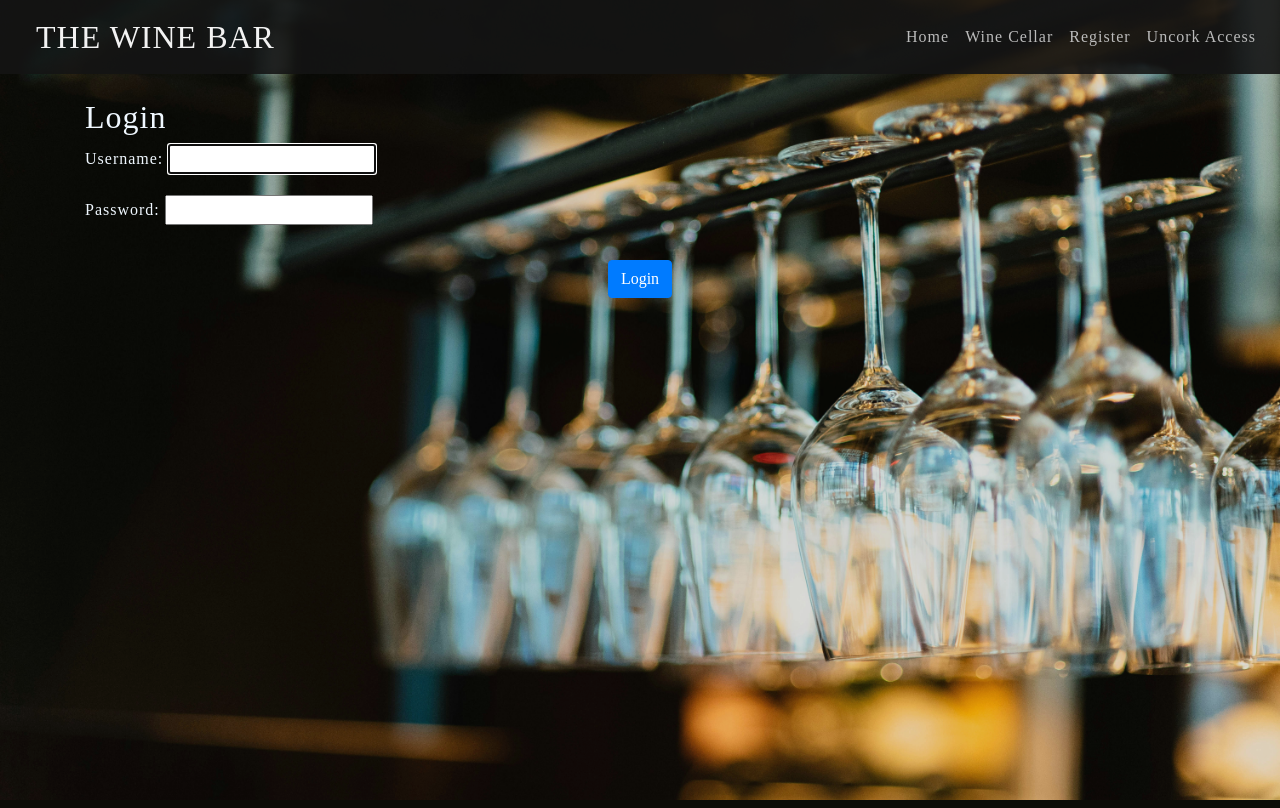
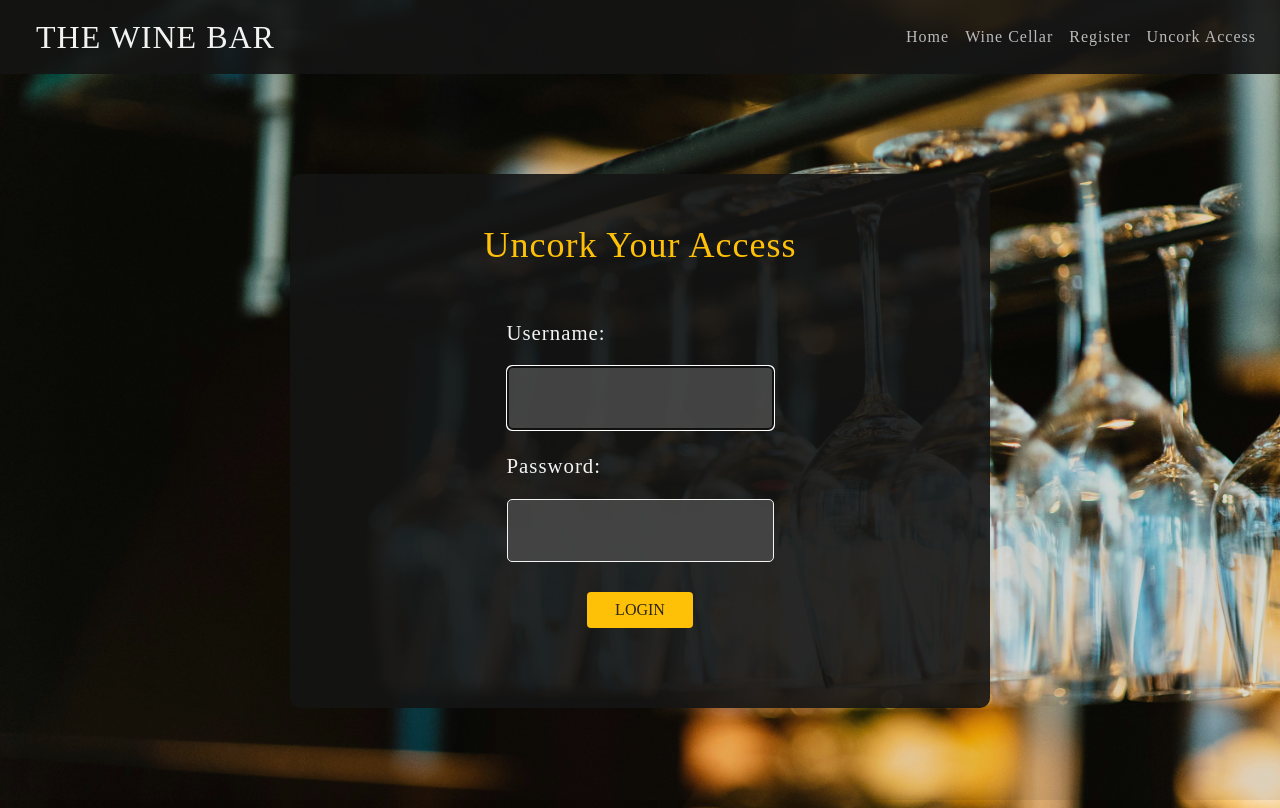
Before and after one commit to TerryLoc/wine-bar-project, a Django app: page /wine_cellar/login/ in a window 1280 px wide. Run offline with Django 5.2, Linux system fonts and the light colour scheme; some libraries are stand-ins or nearby versions; some web fonts are replaced.

Commit message:
style: enhance login and registration pages; update layout and styles for improved user experience

```diff
--- a/bookings/templates/bookings/login.html
+++ b/bookings/templates/bookings/login.html
@@ -1,9 +1,11 @@
 {% extends "layout.html" %}
 {% block content %}
-<h2>Login</h2>
-<form method="post">
-    {% csrf_token %}
-    {{ form.as_p }}
-    <button type="submit" class="btn btn-primary">Login</button>
-</form>
+<div class="login_section">
+    <h2>Uncork Your Access</h2>
+    <form method="post">
+        {% csrf_token %}
+        {{ form.as_p }}
+        <button type="submit" class="btn btn-warning">Login</button>
+    </form>
+</div>
 {% endblock content %}
--- a/bookings/templates/bookings/register.html
+++ b/bookings/templates/bookings/register.html
@@ -1,5 +1,6 @@
 {% extends "layout.html" %}
 {% block content %}
+    <div class="login_section">
         <h2>Register</h2>
         <form method="post">
             {% csrf_token %}
@@ -7,4 +8,5 @@
             <button type="submit" class="btn btn-warning">Register</button>
             <a href="{% url 'bookings:login' %}" class="btn btn-secondary">All ready a member</a>
         </form>
+    </div>
 {% endblock content %}
--- a/static/css/styles.css
+++ b/static/css/styles.css
@@ -5,6 +5,7 @@
   --text-color2: rgb(187, 187, 187);
   --text-color3: rgb(56, 56, 56);
   --text-alert: rgb(211, 25, 44);
+  --gold-color: #ffc107;
   --bg-color: rgba(71, 71, 71, 0.9);
   --bg-color2: rgba(21, 21, 21, 0.9);
   --all-tsh: 1px 1px 1px rgba(0, 0, 0, 0.6);
@@ -18,7 +19,7 @@ body {
   background-repeat: no-repeat;
   background-attachment: fixed;
   background-position: center;
-  color: aliceblue;
+  color: var(--text-color);
 }
 
 body::after {
@@ -106,7 +107,7 @@ strong .flip-horizontal {
 }
 
 .mb-4 strong {
-  color: #ffc107;
+  color: var(--gold-color);
   font-size: 3.75rem;
 }
 
@@ -116,7 +117,7 @@ strong .flip-horizontal {
   width: 10%;
   opacity: 0.3;
   color: var(--text-color);
-  background-color: #ffb600;
+  background-color: var(--gold-color);
   height: 20px;
   width: 20px;
   border-radius: 50%;
@@ -165,7 +166,7 @@ strong .flip-horizontal {
 }
 
 #info strong {
-  color: #ffc107;
+  color: var(--gold-color);
 }
 
 .about_tasting {
@@ -280,6 +281,77 @@ strong .flip-horizontal {
   z-index: 1;
 }
 
+/* login and register pages */
+.login_section {
+  background-color: var(--bg-color2);
+  display: flex;
+  flex-direction: column;
+  align-items: center;
+  margin: 100px auto;
+  padding: 50px;
+  max-width: 700px;
+  border-radius: 10px;
+}
+
+.login_section ul,
+.login_section span {
+  color: var(--text-alert);
+}
+
+.login_section h2 {
+  font-size: 2.25rem;
+  margin-bottom: 40px;
+  text-align: center;
+  color: var(--gold-color);
+}
+
+.login_section form {
+  font-size: 1.3rem;
+}
+
+.login_section p {
+  display: flex;
+  flex-direction: column;
+  justify-content: space-between;
+  margin: 10px auto;
+}
+
+.login_section input {
+  background-color: var(--bg-color);
+  color: var(--text-color);
+  border: 1px solid var(--text-color);
+  border-radius: 5px;
+  padding: 15px 5px;
+  letter-spacing: 1px;
+  margin: 10px auto;
+}
+
+.login_section button {
+  margin-top: 20px;
+  width: 50%;
+  color: var(--bg-color2);
+  background-color: var(--gold-color);
+  border: none;
+  text-transform: uppercase;
+}
+
+.login_section .helptext {
+  display: none;
+}
+
+.login_section ul {
+  list-style-type: none;
+  color: var(--text-alert);
+  background-color: var(--bg-color2);
+  padding: 10px;
+  border-radius: 5px;
+  border: 1px solid var(--text-color);
+}
+
+.login_section ul li {
+  margin: 5px;
+}
+
 @media screen and (max-width: 768px) {
   #info {
     display: flex;
```
Also changed, not shown: db.sqlite3. Lines whose indentation alone changed are shown as unchanged.
